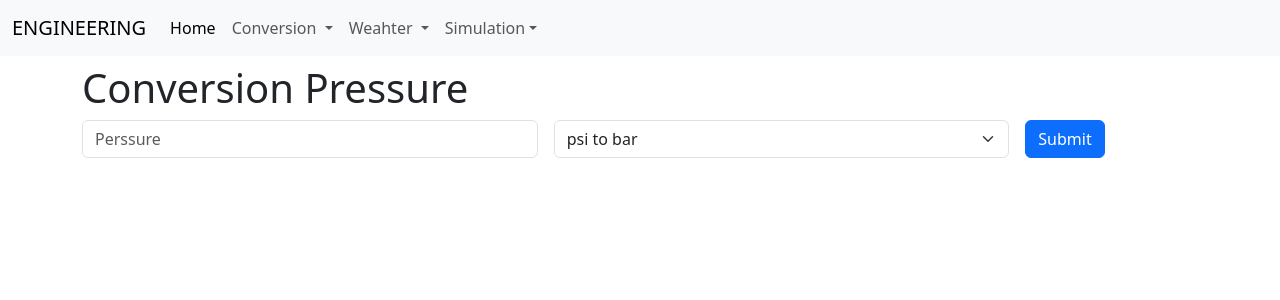
After one commit to wcqrwtqr/OilFieldEngineer, a Flask app: page /conversion_pressure in a window 1280 px wide. The commit adds this page. Shown: the top 300 px of the page. Run offline with Flask 3, Linux system fonts and the light colour scheme.

```diff
--- a/app.py
+++ b/app.py
@@ -1,10 +1,57 @@
 from logging import debug
 from flask import Flask, render_template, redirect, request, url_for
 import os
+from flask_sqlalchemy import SQLAlchemy
+import aiohttp
+import asyncio
 
 app = Flask(__name__)
 # app.config['SECRET_KEY'] =  os.environ.get('SECRET_KEY')
 app.config['SECRET_KEY'] = "changeme"
+
+# Replace 'YOUR_API_KEY' with your actual OpenWeatherMap API key
+API_KEY = 'e94793880287043b0eed08919e5c2505'
+# WEATHER_API_URL = 'http://api.openweathermap.org/data/2.5/weather?q={city}&appid={api_key}'
+# WEATHER_API_URL = 'https://api.openweathermap.org/data/3.0/onecall?lat={lat}&lon={lon}&exclude=hourly,daily&appid={api_key}'
+# WEATHER_API_URL = 'https://api.openweathermap.org/data/2.5/weather?lat={lat}&lon={lon}&appid=e94793880287043b0eed08919e5c2505'
+# 'https://api.openweathermap.org/data/2.5/weather?lat=44.34&lon=10.99&appid=e94793880287043b0eed08919e5c2505'
+WEATHER_API_URL = 'https://api.openweathermap.org/data/2.5/weather?lat={lat}&lon={lon}&appid={api_key}'
+
+# async def get_weather_data(city):
+async def get_weather_data(lat, lon):
+    async with aiohttp.ClientSession() as session:
+        # url = WEATHER_API_URL.format(city=city, api_key=API_KEY)
+        url = WEATHER_API_URL.format(lat=lat, lon=lon, api_key=API_KEY)
+        print(url)
+        async with session.get(url) as response:
+            data = await response.json()
+            return data
+
+@app.route('/weather', methods=['GET', 'POST'])
+async def weather():
+    if request.method == 'POST':
+        # city = request.form['city']
+        lat = request.form['lat']
+        lon = request.form['lon']
+        # if city:
+        if lat:
+            try:
+                # weather_data = await get_weather_data(city)
+                weather_data = await get_weather_data(lat, lon)
+                print(weather_data)
+                weather_info = {
+                    # 'city': city,
+                    'description': weather_data['weather'][0]['description'],
+                    'temperature': weather_data['main']['temp'],
+                    'humidity': weather_data['main']['humidity'],
+                    'name' : weather_data['name'],
+                    'country' : weather_data['sys']['country'],
+                }
+                return render_template('weather_results.html', weather=weather_info)
+            except KeyError:
+                error_msg = f"Could not find weather data for {lat}."
+                return render_template('error.html', error=error_msg)
+    return render_template('weather.html')
 
 @app.route("/")
 def home():
@@ -27,6 +74,22 @@ def conversion_Temperature():
         return render_template("conversion_temperature.html", result=result, input_val=input_val, choice=choice)
     return render_template("conversion_temperature.html")
 
+@app.route("/conversion_pressure", methods=['GET', 'POST'])
+def conversion_pressure():
+    if request.method == 'POST':
+        input_val = float(request.form['inputval'])
+        choice = request.form['selected_pressure']
+        if choice == '1':
+            # psi to bar
+            result = format((input_val / 14.5), '.2f')
+        elif choice == '2':
+            # bar to psi
+            result = format((input_val * 14.5), '.2f')
+        else:
+            result = 0
+
+        return render_template("conversion_pressure.html", result=result, input_val=input_val, choice=choice)
+    return render_template("conversion_pressure.html")
 
 @app.route("/simulation", methods=['GET', 'POST'])
 def simulation():
--- a/requirements.txt
+++ b/requirements.txt
@@ -1 +1,5 @@
 Flask==2.3.2
+Flask-SQLAlchemy==3.0.5
+aiohttp==3.8.5
+async==0.6.2
+flask[async]
--- /dev/null
+++ b/templates/conversion_pressure.html
@@ -0,0 +1,48 @@
+{% extends 'base.html'%}
+{% block content%}
+
+<div class="container mt-2">
+  <h1 class="display-6">Conversion Pressure</h1>
+  <form class="row gx-3 gy-2 align-items-center" method="POST" , action="/conversion_pressure">
+    <div class="col-sm-5">
+      <label class="visually-hidden" for="inputval">Pressure</label>
+      <input type="number" name='inputval' class="form-control" id="inputval" value="" placeholder="Perssure" required>
+    </div>
+    <div class="col-sm-5">
+      <label class="visually-hidden" for="selected_pressure">Preference</label>
+      <select class="form-select" id="selected_pressure" name="selected_pressure">
+        <!-- <option >Choose...</option> -->
+        <option value="1" selected>psi to bar</option>
+        <option value="2">bar to psi</option>
+      </select>
+    </div>
+    <div class="col-auto">
+      <button type="submit" class="btn btn-primary">Submit</button>
+    </div>
+  </form>
+  <br />
+  <div class="container">
+    {% if input_val %}
+
+    {% if choice == '1' %}
+    <div class="card">
+      <div class="card-body">
+        <strong class="text-secondary">{{input_val}}</strong> psi = <strong class="text-primary">{{ result }}</strong> bar
+      </div>
+    </div>
+    {% endif %}
+
+    {% if choice == '2' %}
+    <div class="card">
+      <div class="card-body">
+        <strong class="text-secondary">{{input_val}}</strong> bar = <strong class="text-primary">{{ result }}</strong> psi
+      </div>
+    </div>
+    {% endif %}
+
+    {% endif %}
+  </div>
+
+</div>
+
+{% endblock %}
--- a/templates/partials/nav.html
+++ b/templates/partials/nav.html
@@ -0,0 +1,40 @@
+  <nav class="navbar navbar-expand-lg bg-body-tertiary">
+    <div class="container-fluid">
+      <a class="navbar-brand" href="#">ENGINEERING</a>
+      <button class="navbar-toggler" type="button" data-bs-toggle="collapse" data-bs-target="#navbarNavDropdown"
+        aria-controls="navbarNavDropdown" aria-expanded="false" aria-label="Toggle navigation">
+        <span class="navbar-toggler-icon"></span>
+      </button>
+      <div class="collapse navbar-collapse" id="navbarNavDropdown">
+        <ul class="navbar-nav">
+          <li class="nav-item">
+            <a class="nav-link active" aria-current="page" href="{{url_for('home')}}">Home</a>
+          </li>
+          <li class="nav-item dropdown">
+            <a class="nav-link dropdown-toggle" href="#" role="button" data-bs-toggle="dropdown" aria-expanded="false">
+              Conversion
+            </a>
+            <ul class="dropdown-menu">
+              <li><a class="dropdown-item" href="{{url_for('conversion_Temperature')}}">Temperature</a></li>
+              <li><a class="dropdown-item" href="{{url_for('conversion_pressure')}}">Pressure</a></li>
+            </ul>
+          </li>
+          <li class="nav-item dropdown">
+            <a class="nav-link dropdown-toggle" href="#" role="button" data-bs-toggle="dropdown" aria-expanded="false">
+              Weahter
+            </a>
+            <ul class="dropdown-menu">
+              <li><a class="dropdown-item" href="{{url_for('weather')}}">Weahter</a></li>
+            </ul>
+          </li>
+          <li class="nav-item dropdown">
+            <a class="nav-link dropdown-toggle" href="#" role="button" data-bs-toggle="dropdown"
+              aria-expanded="false">Simulation</a>
+            <ul class="dropdown-menu">
+              <li><a class="dropdown-item" href="{{url_for('simulation')}}">Main</a></li>
+            </ul>
+          </li>
+        </ul>
+      </div>
+    </div>
+  </nav>
```
Also changed, not shown: models.py (added, +9 -0 lines), templates/add_purchased_item.html (added, +26 -0 lines), templates/base.html (+2 -35 lines), templates/conversion_temperature.html (+17 -8 lines), templates/error.html (added, +7 -0 lines), templates/weather.html (added, +24 -0 lines), templates/weather_results.html (added, +14 -0 lines), instance/grocery_store.db (added).
